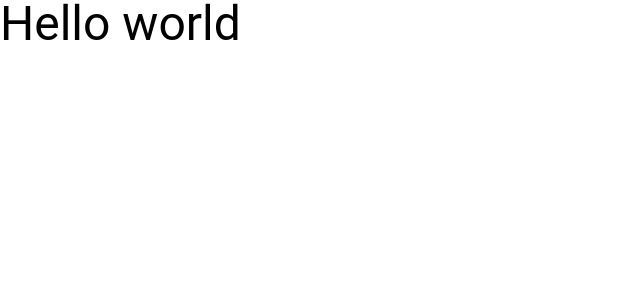
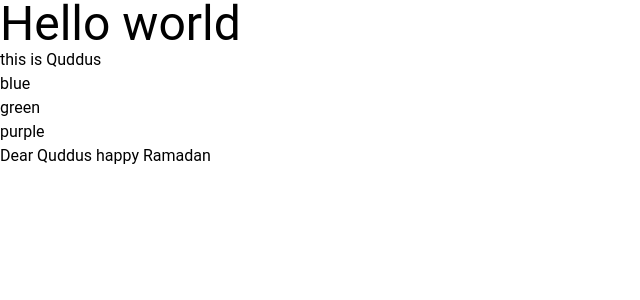
Before and after one commit to Quddos/bdjob, a React (Vite) app: page / in a window 1280 px wide. Shown: the top 300 px of the page, without its empty margins (0-640 px from the left). Built offline with nearby package versions, Linux system fonts and the light colour scheme.

Commit message:
just basic

```diff
--- a/src/App.jsx
+++ b/src/App.jsx
@@ -1,8 +1,29 @@
 import React from 'react'
 
 const App = () => {
+  const name = 'Quddus';
+  const colors = ['blue', 'green', 'purple', ]
+  const ramadan = true
+
+
+
+
+
+
+  // Returning more than one element
   return (
-    <div className='text-5xl'>Hello world</div>
+    <>
+      <div className='text-5xl'>Hello world</div>
+      <p>this is {name}</p>
+
+      <ul>
+        {colors.map((color, index)=>(
+          <li key={index}>{color}</li>
+        ))}
+      </ul>
+
+      {ramadan && <h1>Dear {name} happy Ramadan</h1>}
+    </>
   )
 }
 
```
